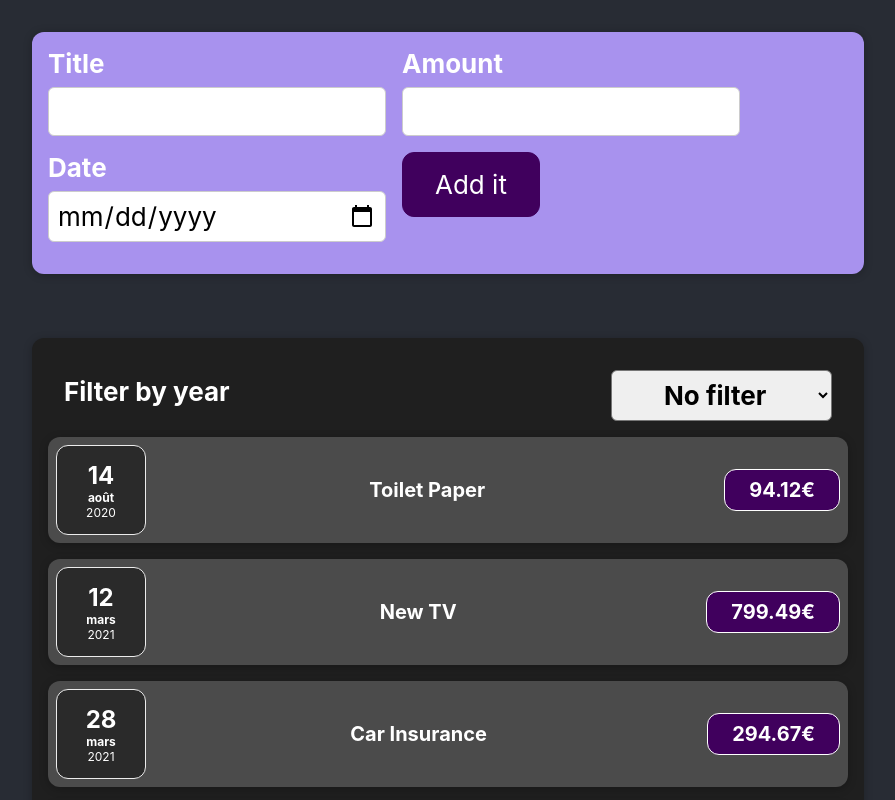
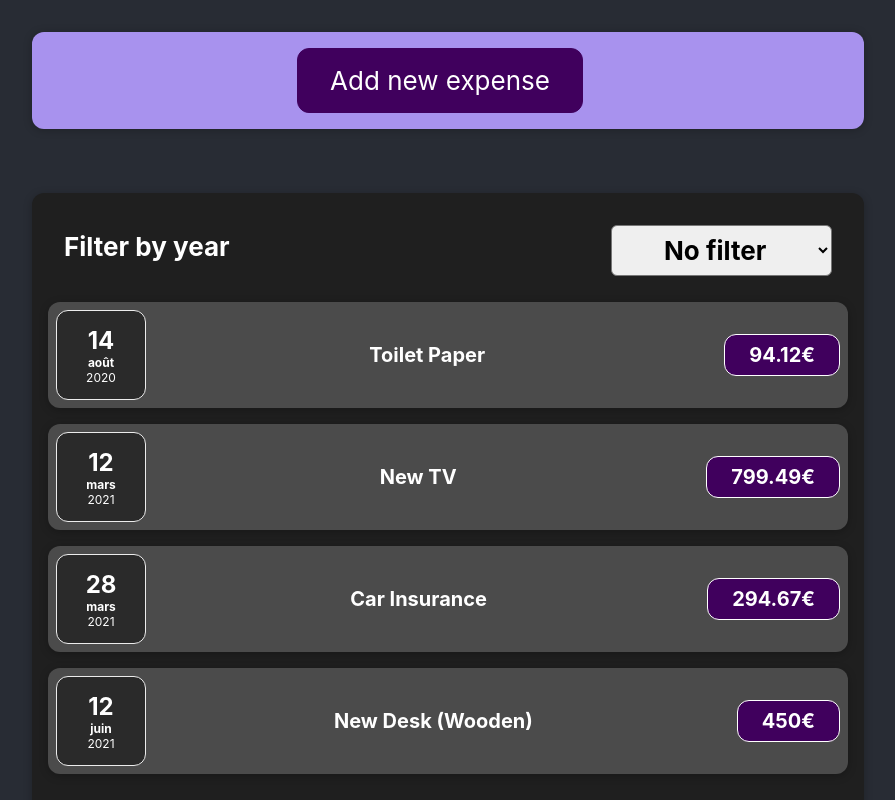
Before and after one commit to daaa57150/-React-The-Complete-Guide-2023-in-typescript, a React (Create React App) app in the folder section3/: page / in a window 1280 px wide. Shown: the top 800 px of the page, without its empty margins (192-1087 px from the left). Built offline with nearby package versions, Linux system fonts and the light colour scheme.

Commit message:
Section 5 - Exercise 4: conditional content

```diff
--- a/section3/src/App.tsx
+++ b/section3/src/App.tsx
@@ -1,4 +1,4 @@
-import ExpenseList from '@components/expenses/ExpenseList';
+import Expenses from '@components/expenses/Expenses';
 import { Expense } from '@models/expense';
 
 import NewExpense from '@components/new-expense/NewExpense';
@@ -44,7 +44,7 @@ function App() {
     <div className="App">
       <header className="App-header">
         <NewExpense onNewExpense={ addExpense }/>
-        <ExpenseList expenses={ expenses } />
+        <Expenses expenses={ expenses } />
       </header>
     </div>
   );
--- a/section3/src/components/expenses/ExpenseDate.tsx
+++ b/section3/src/components/expenses/ExpenseDate.tsx
@@ -1,10 +1,10 @@
 import './ExpenseDate.scss';
 
-interface ExpenseDateProps {
+interface Props {
   date: Date
 }
 
-export default function ExpenseDate({ date }: ExpenseDateProps) {
+export default function ExpenseDate({ date }: Props) {
 
   const month = date.toLocaleDateString('fr', { month: 'long' });
   const day = date.toLocaleDateString('fr', { day: '2-digit' });
--- a/section3/src/components/expenses/ExpenseFilter.tsx
+++ b/section3/src/components/expenses/ExpenseFilter.tsx
@@ -1,12 +1,12 @@
 import _ from 'lodash';
 import './ExpenseFilter.css';
 
-interface ExpenseFilterProps {
+interface Props {
   defaultYear?: number;
   onYearSelect?: (year?: number) => void;
 }
 
-export default function ExpenseFilter({ defaultYear, onYearSelect }: ExpenseFilterProps) {
+export default function ExpenseFilter({ defaultYear, onYearSelect }: Props) {
   const years = [2022, 2021, 2020, 2019];
   const selectYear = (event: React.ChangeEvent<HTMLSelectElement>) => {
     const year = _.isEmpty(event.target.value) ? undefined : _.toNumber(event.target.value);
--- a/section3/src/components/expenses/ExpenseList.tsx
+++ b/section3/src/components/expenses/Expenses.tsx
@@ -1,19 +1,19 @@
 
-import ExpenseItem from "@components/expenses/ExpenseItem";
 import Card from "@components/ui/Card";
 import { Expense } from "@models/expense";
 
 import _ from 'lodash';
 import { useState } from 'react';
 import ExpenseFilter from './ExpenseFilter';
-import "./ExpenseList.scss";
+import "./Expenses.scss";
+import ExpensesList from './ExpensesList';
 
 
-interface ExpenseListProps{
+interface Props{
   expenses: Expense[]
 }
 
-export default function ExpenseList({ expenses }: ExpenseListProps) {
+export default function ExpenseList({ expenses }: Props) {
 
   const [yearFilter, setYearFilter] = useState<number|undefined>(undefined);
 
@@ -23,7 +23,7 @@ export default function ExpenseList({ expenses }: ExpenseListProps) {
   return (
     <Card className="expenses">
       <ExpenseFilter onYearSelect={ setYearFilter } defaultYear={ yearFilter } />
-      { filteredExpenses.map(expense => <ExpenseItem expense={ expense } key={ expense.id } />) }
+      <ExpensesList expenses={ filteredExpenses } />
     </Card>
   );
 }
--- /dev/null
+++ b/section3/src/components/expenses/ExpensesList.css
@@ -0,0 +1,9 @@
+.expenses-list {
+  list-style: none;
+  padding: 0;
+}
+
+.expenses-list__fallback {
+  color: white;
+  text-align: center;
+}
--- /dev/null
+++ b/section3/src/components/expenses/ExpensesList.tsx
@@ -0,0 +1,28 @@
+import { Expense } from '@models/expense';
+import _ from 'lodash';
+import ExpenseItem from './ExpenseItem';
+import './ExpensesList.css';
+
+
+
+interface Props {
+  expenses: Expense[];
+}
+
+export default function ExpensesList({ expenses }: Props) {
+
+  const hasExpenses = !_.isEmpty(expenses);
+  if(!hasExpenses) {
+    return <h2 className="expenses-list__fallback">Nope, nothing</h2>;
+  }
+
+  return (
+    <ul className="expenses-list">
+      { expenses.map(expense =>
+        <li key={ expense.id }>
+          <ExpenseItem expense={ expense }  />
+        </li>
+      )}
+    </ul>
+  );
+}
--- a/section3/src/components/new-expense/ExpenseForm.tsx
+++ b/section3/src/components/new-expense/ExpenseForm.tsx
@@ -5,14 +5,15 @@ import _ from 'lodash';
 import { useState } from 'react';
 import './ExpenseForm.css';
 
-interface ExpenseFormProps {
-  onValidSubmit: (expense: Expense) => void
+interface Props {
+  onValidSubmit: (expense: Expense) => void;
+  onCancel: () => void;
 }
 
 // TODO: maybe just use strings, not dates or numbers
 type ExpenseData = Partial<Expense>; //
 
-export default function ExpenseForm({ onValidSubmit }: ExpenseFormProps) {
+export default function ExpenseForm({ onValidSubmit, onCancel }: Props) {
   const [expense, setExpense] = useState<ExpenseData>();
 
   function mergeNewExpense(changes: ExpenseData): void {
@@ -73,6 +74,7 @@ export default function ExpenseForm({ onValidSubmit }: ExpenseFormProps) {
         </div>
 
         <div className="new-expense__actions">
+          <button type='reset' onClick={ onCancel }>Cancel</button>
           <button type='submit'>Add it</button>
         </div>
       </div>
--- a/section3/src/components/new-expense/NewExpense.tsx
+++ b/section3/src/components/new-expense/NewExpense.tsx
@@ -1,17 +1,32 @@
 
 import { Expense } from '@models/expense';
+import { useState } from 'react';
 import ExpenseForm from './ExpenseForm';
 import './NewExpense.css';
 
-interface NewExpenseProps {
+interface Props {
   onNewExpense: (expense: Expense) => void
 }
 
-export default function NewExpense({ onNewExpense }: NewExpenseProps) {
+export default function NewExpense({ onNewExpense }: Props) {
 
-  return (
-    <div className="new-expense">
-      <ExpenseForm onValidSubmit={ onNewExpense }/>
-    </div>
-  )
+  const wrap = (element: JSX.Element | JSX.Element[]) => (
+    <div className="new-expense">{ element }</div>
+  );
+
+  const [formVisible, setFormVisible] = useState(false);
+  if(!formVisible) {
+    return wrap(
+      <button onClick={ () => setFormVisible(true) }>Add new expense</button>
+    );
+  }
+
+  const addNewExpense = (expense: Expense) => {
+    onNewExpense(expense);
+    setFormVisible(false);
+  };
+
+  return wrap(
+    <ExpenseForm onValidSubmit={ addNewExpense } onCancel={ () => setFormVisible(false) }/>
+  );
 }
```
Also changed, not shown: section3/package.json (+8 -2 lines), section3/src/components/expenses/ExpenseItem.tsx (+4 -4 lines), section3/src/components/expenses/Expenses.scss (renamed from section3/src/components/expenses/ExpenseList.scss), 1 other file (tests, documents, lock files or other folders).
